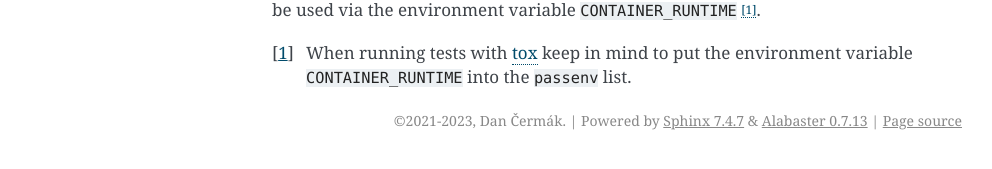
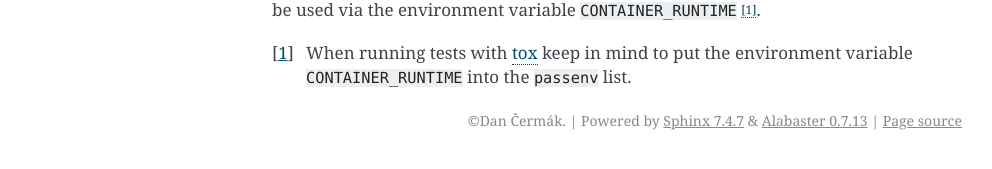
Before and after one commit to dcermak/pytest_container, a Sphinx documentation site: the page built from source/prerequisites.rst, in a window 1280 px wide. Shown: the part 346-515 px from the top of the page, without its empty margins (148-1140 px from the left). Built offline with Sphinx 7.4.7, drawn with Linux system fonts in a browser that asks for light colours; some of the changed lines change nothing that is shown.

Commit message:
Remove pointless copyright year from the documentation

```diff
--- a/source/conf.py
+++ b/source/conf.py
@@ -1,5 +1,3 @@
-import datetime
-
 # Configuration file for the Sphinx documentation builder.
 #
 # This file only contains a selection of the most common options. For a full
@@ -20,8 +18,8 @@ import datetime
 # -- Project information -----------------------------------------------------
 
 project = "pytest_container"
-copyright = f"2021-{datetime.datetime.now().year}, Dan Čermák"
 author = "Dan Čermák"
+copyright = author
 
 
 # -- General configuration ---------------------------------------------------
```
